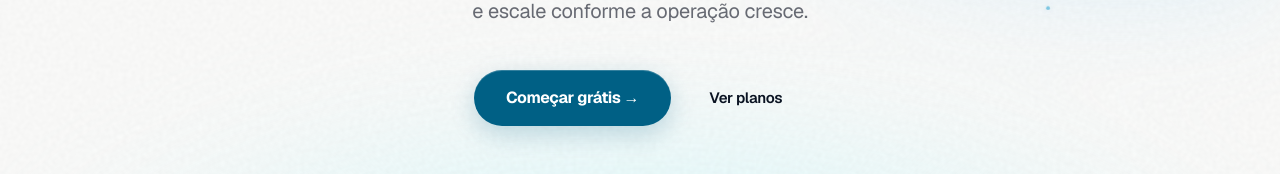
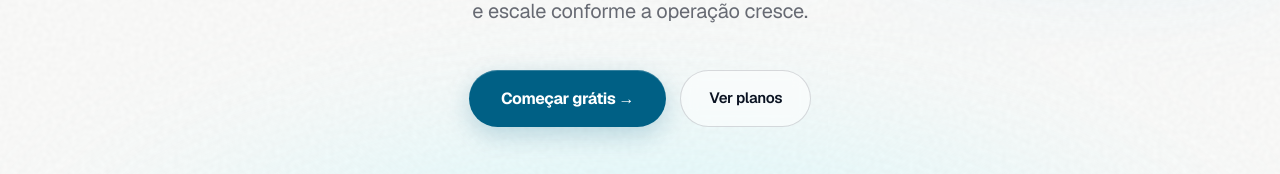
Before and after one commit to popgas/popgas-website, a Next.js app: page / in a window 1280 px wide. Shown: the part 483-657 px from the top of the page. Built offline with nearby package versions, Linux system fonts and the light colour scheme; no server answers; a web font is replaced by a local one.

Commit message:
feat(site): hero -mt-72 para aurora estender sob header transparente + Ver planos outlined

```diff
--- a/src/components/home/Hero.tsx
+++ b/src/components/home/Hero.tsx
@@ -68,7 +68,7 @@ export function Hero() {
   }, []);
 
   return (
-    <section className="relative overflow-hidden">
+    <section className="relative overflow-hidden -mt-[72px] pt-[72px]">
       <div aria-hidden className="absolute inset-0 -z-10 aurora-light" />
       <div aria-hidden className="absolute inset-0 -z-10 grain-light pointer-events-none" />
 
@@ -133,7 +133,7 @@ export function Hero() {
             </Link>
             <Link
               href="/planos"
-              className="inline-flex items-center justify-center px-6 py-4 text-[#0a1322] hover:text-[#0a1322] font-semibold text-[15px] tracking-tight"
+              className="inline-flex items-center justify-center px-7 py-4 border border-[rgba(15,19,34,0.15)] hover:border-[rgba(15,19,34,0.45)] bg-white/50 hover:bg-white/80 text-[#0a1322] font-semibold text-[15px] rounded-full transition-all tracking-tight backdrop-blur-sm"
             >
               Ver planos
             </Link>
```
